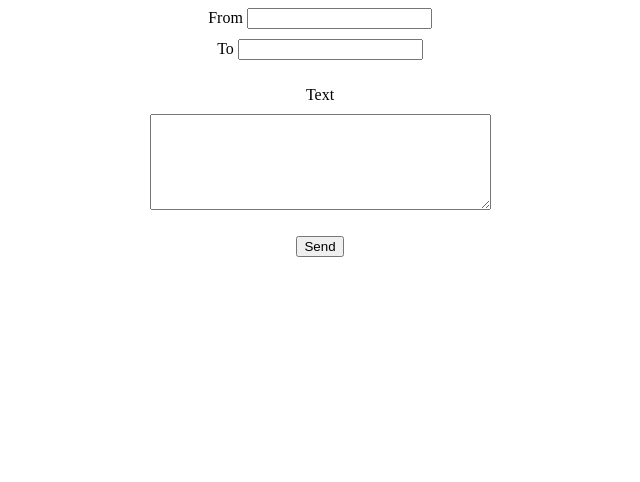
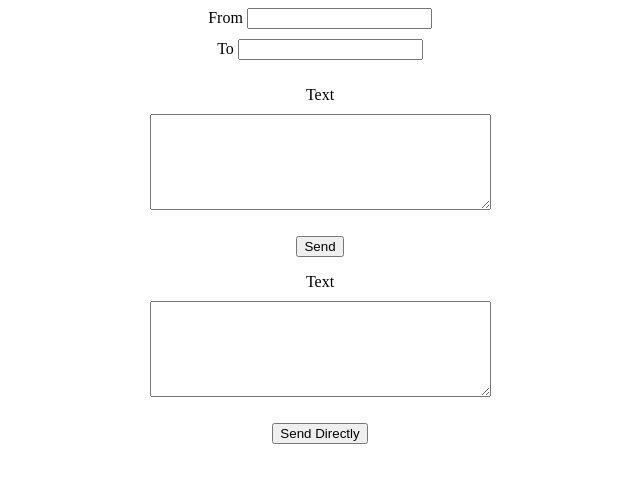
Before and after one commit to pavelBeloded/PSKP, a website: page lab_6/index.html in a window 1280 px wide. Shown: the whole page, without its empty margins (320-960 px from the left). Drawn offline with Linux system fonts and the light colour scheme.

Commit message:
fix: lab 6 send via lib

```diff
--- a/lab_6/index.html
+++ b/lab_6/index.html
@@ -8,7 +8,7 @@
     <title>Lab 6</title>
 
     <style>
-        #mailForm {
+        form {
             display: flex;
             flex-direction: column;
             justify-content: center;
@@ -45,5 +45,12 @@
 
 
 
+    <form id="directlyForm" action="/sendDirectly" method="post">
+        <p><label for="dirMessage">Text</label><textarea id="dirMessage" name="message" rows="6" cols="40" required></textarea></p>
+        <button type="submit" id="sendDirectlyBtn">Send Directly</button>
+
+    </form>
+
+
 </body>
 </html>
```
Also changed, not shown: lab_6/index.js (+9 -2 lines).
